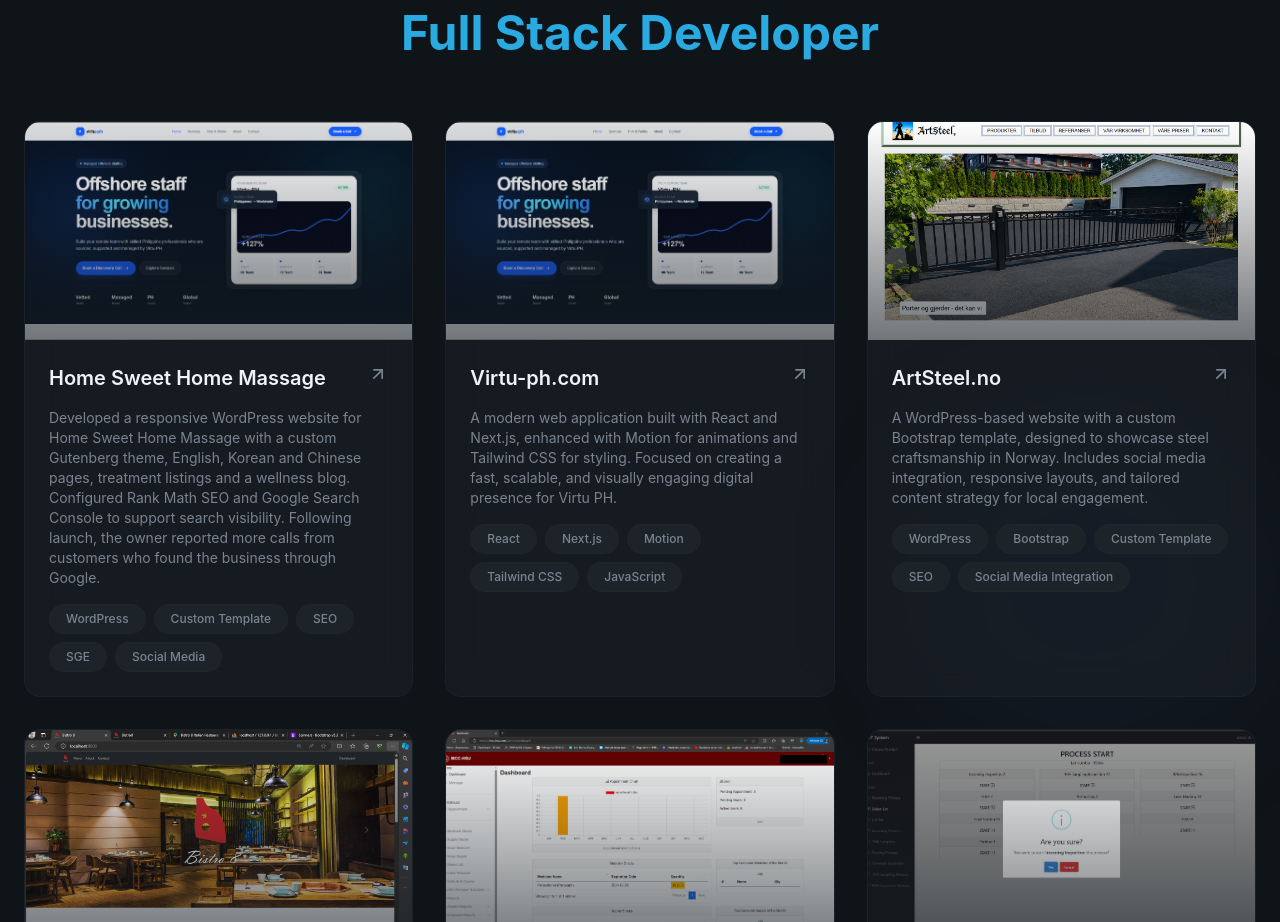
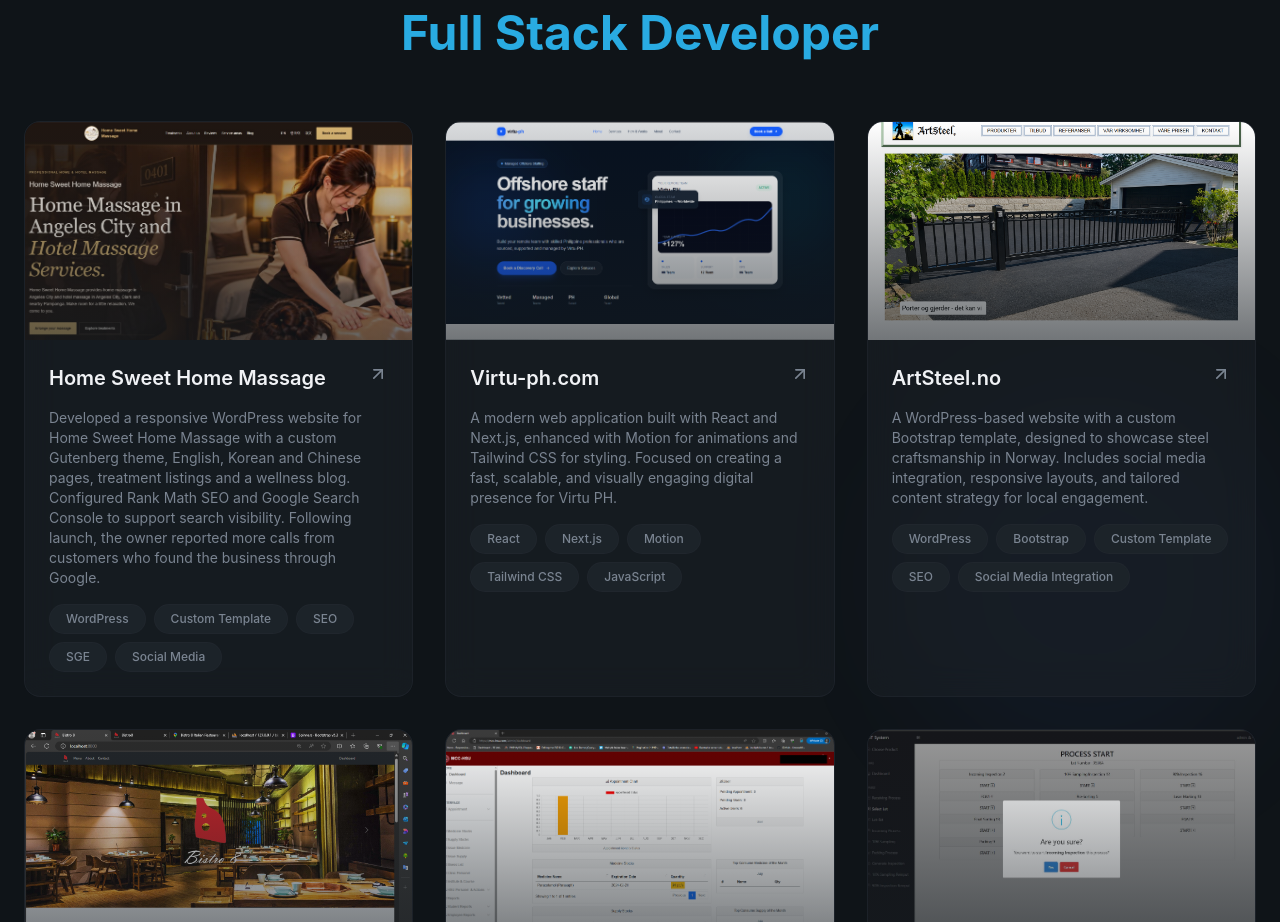
Before and after one commit to sancmarc/my-portfolio, a React (Vite) app: page / in a window 1280 px wide. Shown: the part 2700-3622 px from the top of the page. Built offline with nearby package versions, Linux system fonts and the light colour scheme.

Commit message:
Add Project Home sweet home massage ph image

```diff
--- a/src/sections/Projects.jsx
+++ b/src/sections/Projects.jsx
@@ -6,7 +6,7 @@
     title: "Home Sweet Home Massage",
     description:
       "Developed a responsive WordPress website for Home Sweet Home Massage with a custom Gutenberg theme, English, Korean and Chinese pages, treatment listings and a wellness blog. Configured Rank Math SEO and Google Search Console to support search visibility. Following launch, the owner reported more calls from customers who found the business through Google.",
-    image: "/img/virtu/virtu-ph.png",
+    image: "/img/hsh/hsh-front.jpg",
     tags: ["WordPress",
       "Custom Template",
       "SEO",
```
Also changed, not shown: public/img/hsh/hsh-front.jpg (added).
